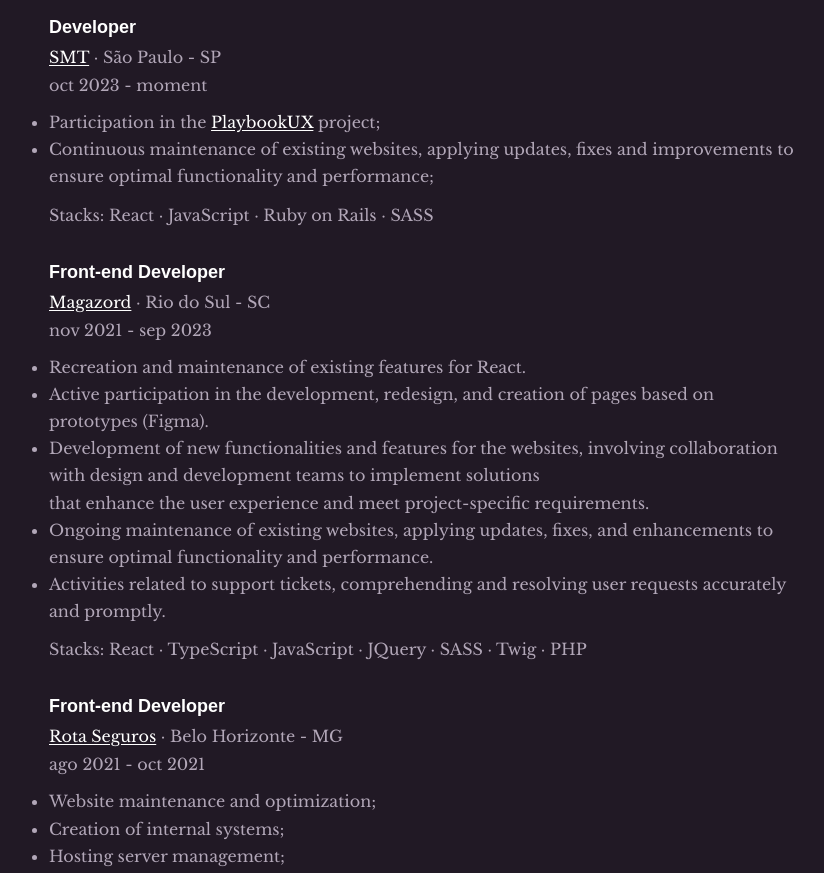
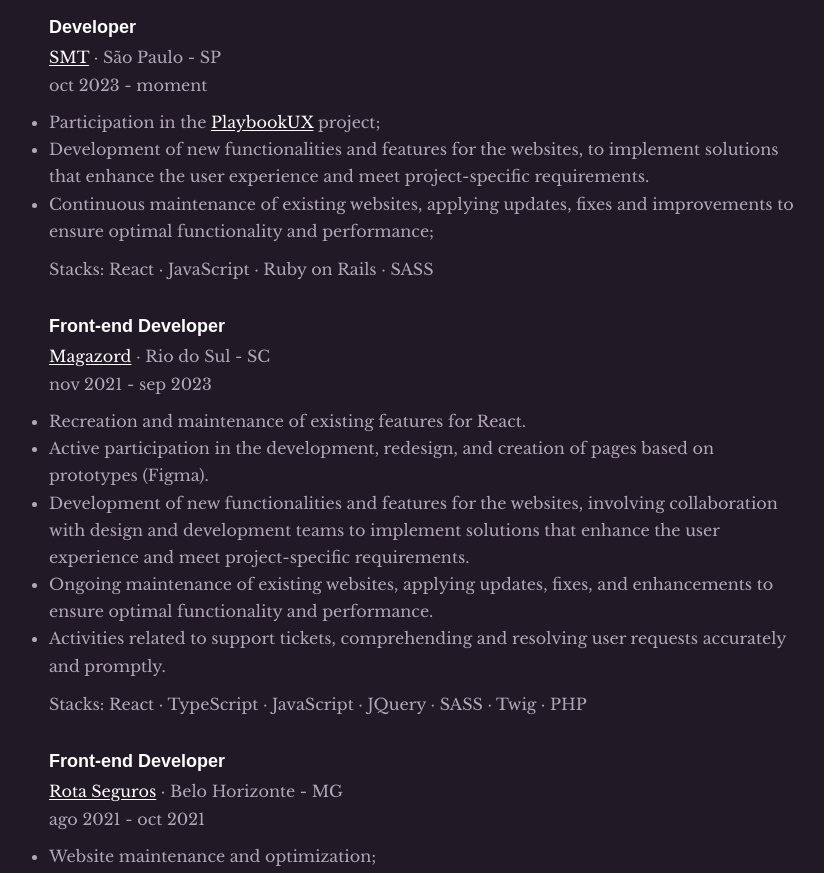
Before and after one commit to bzenky/bzenky.dev, a Next.js app: page /about in a window 1280 px wide. Shown: the part 580-1453 px from the top of the page, without its empty margins (215-1039 px from the left). Built offline with nearby package versions, Linux system fonts and the light colour scheme; a web font is replaced by a local one.

Commit message:
refactor: about page - closing tag and new li

```diff
--- a/src/pages/about.tsx
+++ b/src/pages/about.tsx
@@ -50,6 +50,7 @@
                             <span>oct 2023 - moment</span>
                             <ul>
                                 <li>Participation in the <a href="https://www.playbookux.com/" target="_blank" rel="noreferrer">PlaybookUX</a> project;</li>
+                                <li>Development of new functionalities and features for the websites, to implement solutions that enhance the user experience and meet project-specific requirements.</li>
                                 <li>Continuous maintenance of existing websites, applying updates, fixes and improvements to ensure optimal functionality and performance;</li>
                             </ul>
                             <span>Stacks: React · JavaScript · Ruby on Rails · SASS</span>
@@ -65,7 +66,7 @@
                             <ul>
                                 <li>Recreation and maintenance of existing features for React.</li>
                                 <li>Active participation in the development, redesign, and creation of pages based on prototypes (Figma).</li>
-                                <li>Development of new functionalities and features for the websites, involving collaboration with design and development teams to implement solutions </li>that enhance the user experience and meet project-specific requirements.
+                                <li>Development of new functionalities and features for the websites, involving collaboration with design and development teams to implement solutions that enhance the user experience and meet project-specific requirements.</li>
                                 <li>Ongoing maintenance of existing websites, applying updates, fixes, and enhancements to ensure optimal functionality and performance.</li>
                                 <li>Activities related to support tickets, comprehending and resolving user requests accurately and promptly.</li>
                             </ul>
```
